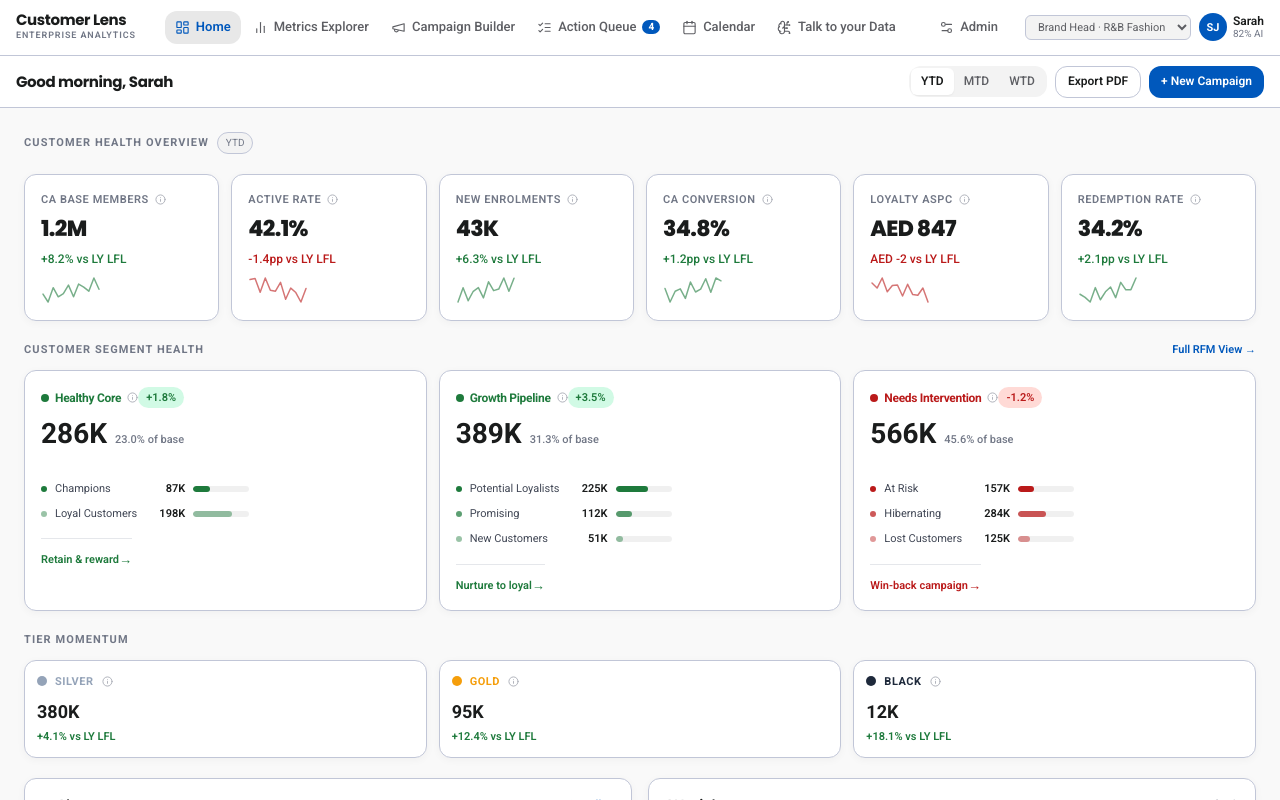
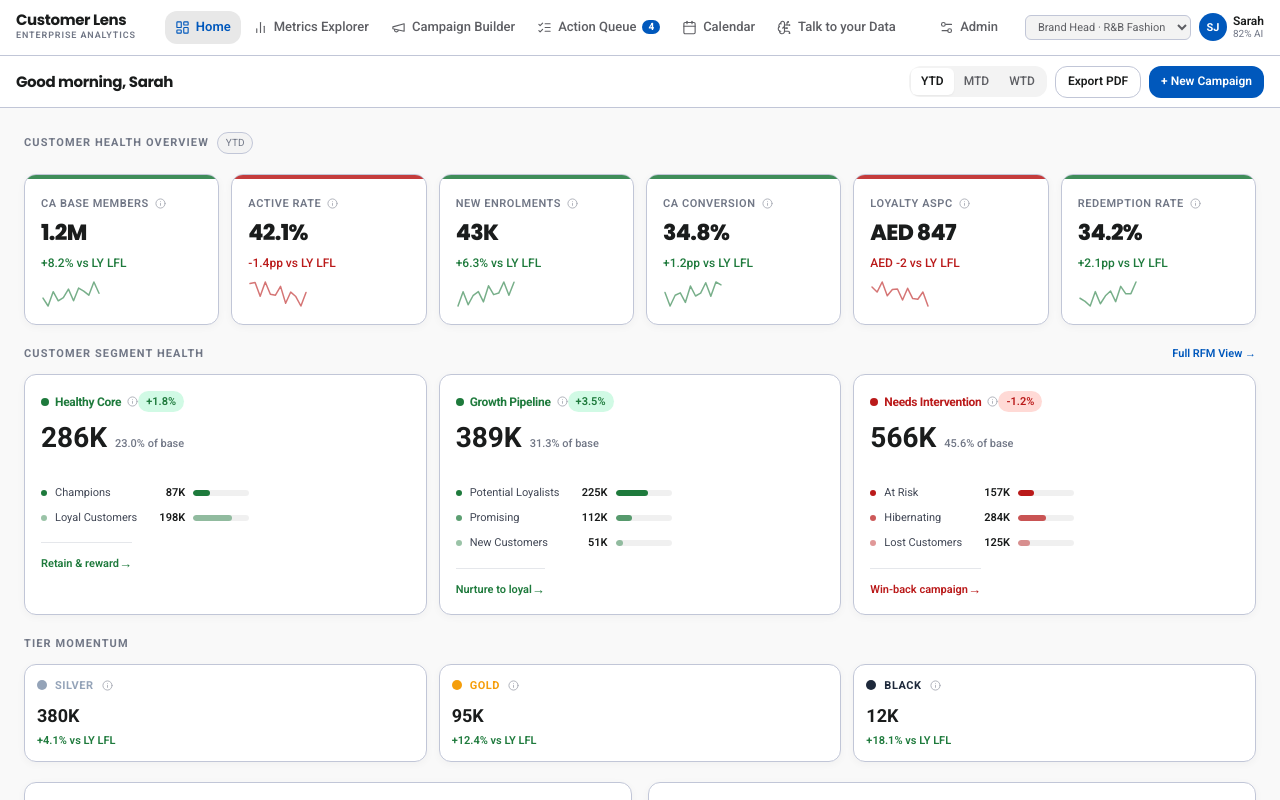
Before and after one commit to KVR-AG/customerlens, a React (Vite) app: page /home in a window 1280 px wide. Built offline with nearby package versions, Linux system fonts and the light colour scheme.

Commit message:
thin bar on KPI cards

```diff
--- a/src/components/metrics/KPITile.tsx
+++ b/src/components/metrics/KPITile.tsx
@@ -31,14 +31,23 @@ export function KPITile({ metric, description, onClick, className }: KPITileProp
 
   const delta = metric.comparison.lyLflDelta
   const dc = deltaClass(delta, metric.invertedSentiment)
+  const isPositive = metric.invertedSentiment ? delta < 0 : delta >= 0
+
   const baseClassName = cn(
-    'card p-4 flex flex-col gap-1 text-left',
+    'card flex flex-col gap-1 text-left overflow-hidden',
     onClick && 'card-hover cursor-pointer focus-ring',
     className
   )
 
   const content = (
     <>
+      {/* Coloured top accent bar */}
+      <div
+        className="h-1 w-full rounded-t-[inherit] -mx-0 mb-3"
+        style={{ background: isPositive ? '#1e7a3c' : '#ba1a1a', opacity: 0.85 }}
+      />
+
+      <div className="px-4 pb-4 flex flex-col gap-1">
         <div className="flex items-center gap-1.5 text-[11px] font-semibold uppercase tracking-wider text-outline-strong">
           {metric.label}
           {description && <Tooltip text={description} position="bottom" />}
@@ -50,8 +59,9 @@ export function KPITile({ metric, description, onClick, className }: KPITileProp
           {formatDelta(delta, metric.comparison.unit as 'pct' | 'pp' | 'aed' | 'number')} vs LY LFL
         </div>
         {metric.sparkline && (
-        <SparkLine data={metric.sparkline} positive={!metric.invertedSentiment ? delta >= 0 : delta < 0} className="mt-1" />
+          <SparkLine data={metric.sparkline} positive={isPositive} className="mt-1" />
         )}
+      </div>
     </>
   )
 
```
Lines whose indentation alone changed are shown as unchanged.
